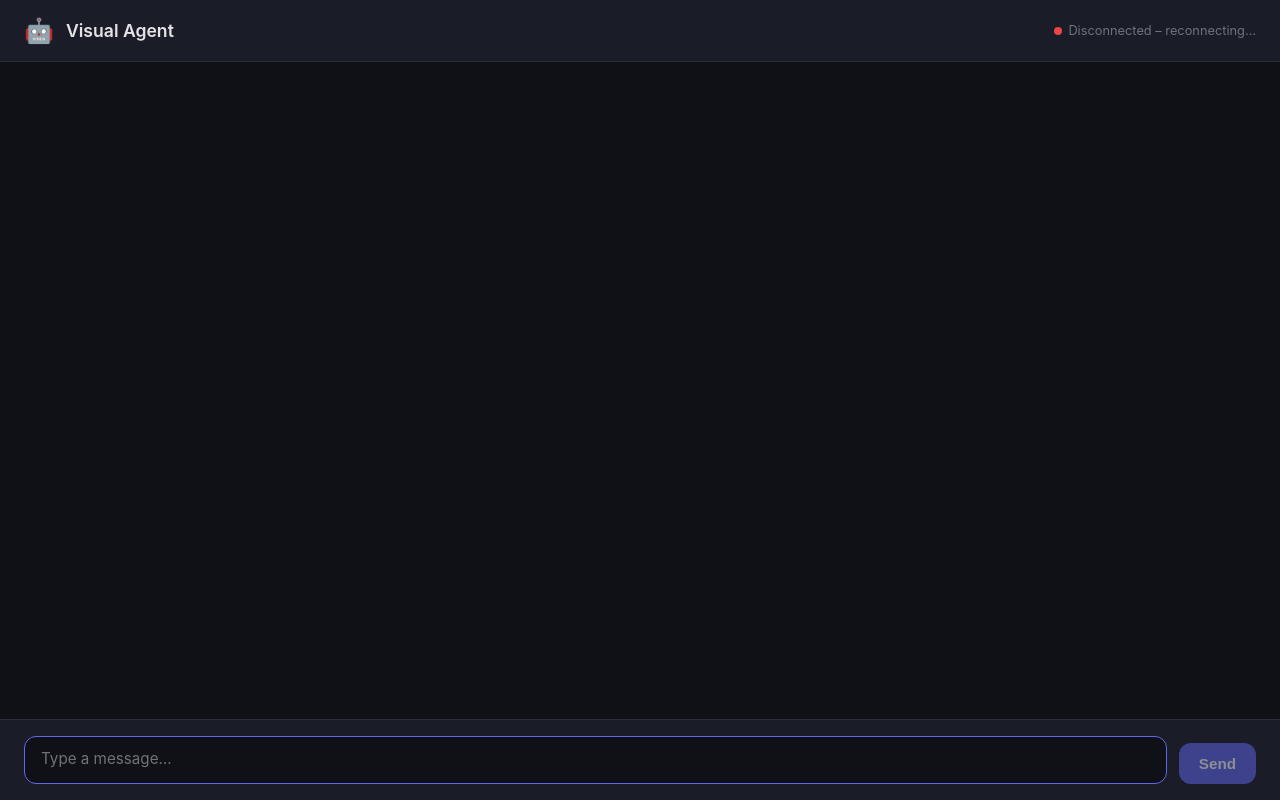
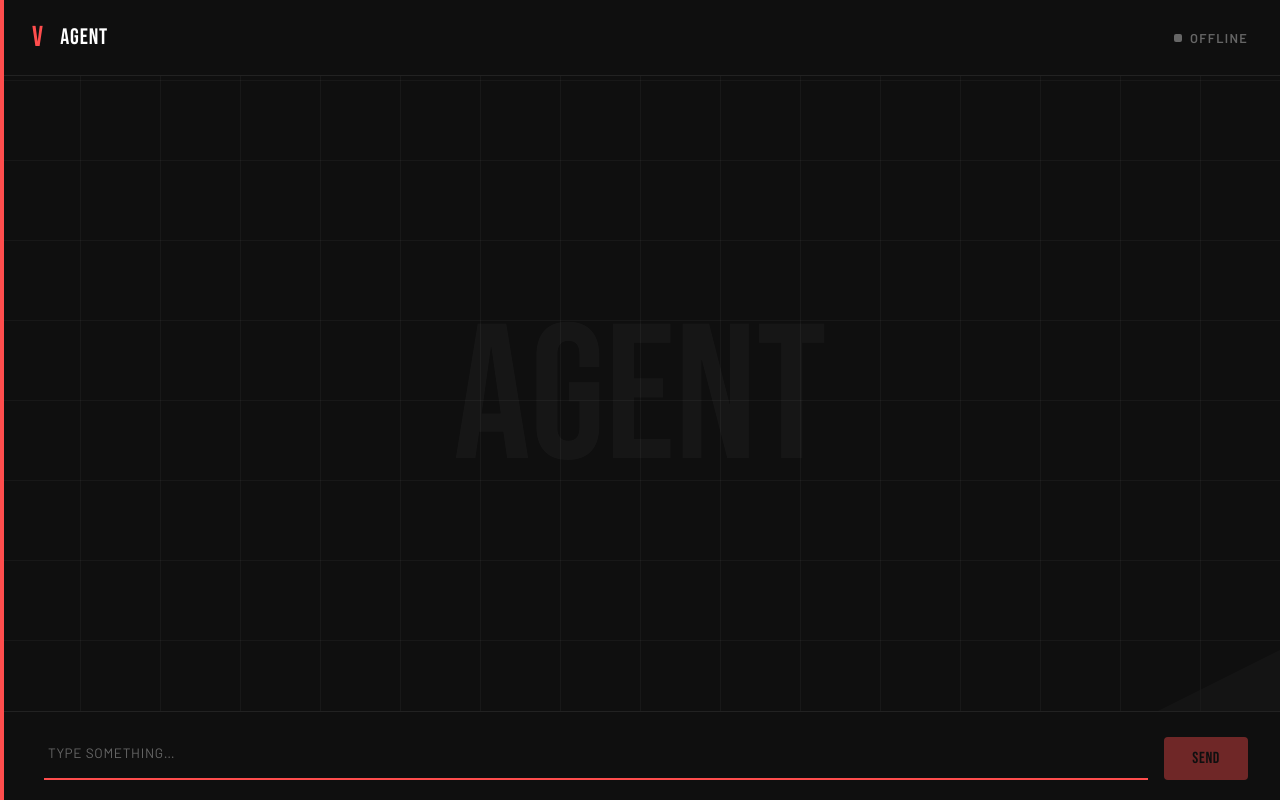
Before and after one commit to abidhmuhsin/awesome_ai, a website: page agents/strands_relay/ui/index.html in a window 1280 px wide. Drawn offline with Linux system fonts and the light colour scheme.

Commit message:
[strands_relay] ui redesign: brutalist aesthetic with Bebas Neue/Barlow fonts, red accent, animations

```diff
--- a/agents/strands_relay/ui/index.html
+++ b/agents/strands_relay/ui/index.html
@@ -3,184 +3,354 @@
 <head>
   <meta charset="UTF-8" />
   <meta name="viewport" content="width=device-width, initial-scale=1.0" />
-  <title>Visual Agent</title>
+  <title>Agent</title>
+  <link rel="preconnect" href="https://fonts.googleapis.com">
+  <link rel="preconnect" href="https://fonts.gstatic.com" crossorigin>
+  <link href="https://fonts.googleapis.com/css2?family=Bebas+Neue&family=Barlow:wght@400;600;700&display=swap" rel="stylesheet">
   <style>
     /* ── Reset & base ─────────────────────────────────────────────── */
     *, *::before, *::after { box-sizing: border-box; margin: 0; padding: 0; }
 
     :root {
-      --bg:        #0f1117;
-      --surface:   #1a1d27;
-      --border:    #2a2d3a;
-      --text:      #e4e4e7;
-      --muted:     #71717a;
-      --accent:    #6366f1;
-      --accent-h:  #818cf8;
-      --user-bg:   #6366f1;
-      --agent-bg:  #1e2030;
-      --error-bg:  #7f1d1d;
-      --radius:    12px;
+      --bg:           #0f0f0f;
+      --surface:      #1a1a1a;
+      --text:         #ffffff;
+      --text-muted:   #666666;
+      --accent:       #ff4d4d;
+      --accent-hover: #ff2020;
+      --white-bg:     #f5f5f5;
+      --dark-text:    #111111;
+      --border:       rgba(255,255,255,0.08);
+      --shadow-hard:  4px 4px 0 rgba(255,77,77,0.3);
+      --shadow-hard-hover: 6px 6px 0 rgba(255,77,77,0.5);
+      --user-bg:      #ff4d4d;
+      --agent-bg:     #1a1a1a;
+      --error-bg:     #8b0000;
+      --radius:       4px;
+      --font-display: 'Bebas Neue', sans-serif;
+      --font-body:    'Barlow', sans-serif;
+      --transition:   0.25s ease-out;
     }
 
     html, body { height: 100%; }
 
     body {
-      font-family: 'Inter', -apple-system, BlinkMacSystemFont, 'Segoe UI', sans-serif;
+      font-family: var(--font-body);
+      font-weight: 400;
       background: var(--bg);
       color: var(--text);
       display: flex;
       flex-direction: column;
+      position: relative;
+      overflow: hidden;
+    }
+
+    /* ── Watermark background ─────────────────────────────────────── */
+    .watermark {
+      position: fixed;
+      top: 50%;
+      left: 50%;
+      transform: translate(-50%, -50%);
+      font-family: var(--font-display);
+      font-size: 12rem;
+      text-transform: uppercase;
+      color: var(--text);
+      opacity: 0.03;
+      white-space: nowrap;
+      pointer-events: none;
+      z-index: 0;
+      user-select: none;
+    }
+
+    /* ── Vertical accent stripe ───────────────────────────────────── */
+    .accent-stripe {
+      position: fixed;
+      top: 0;
+      left: 0;
+      width: 4px;
+      height: 100%;
+      background: var(--accent);
+      z-index: 100;
     }
 
     /* ── Header ───────────────────────────────────────────────────── */
     header {
-      padding: 16px 24px;
+      padding: 20px 32px;
       border-bottom: 1px solid var(--border);
       display: flex;
       align-items: center;
-      gap: 12px;
-      background: var(--surface);
+      gap: 16px;
+      background: var(--bg);
+      position: relative;
+      z-index: 10;
+      animation: slideIn 0.5s ease-out forwards;
     }
-    header .logo { font-size: 1.5rem; }
-    header h1   { font-size: 1.1rem; font-weight: 600; }
+
+    @keyframes slideIn {
+      from { opacity: 0; transform: translateX(-20px); }
+      to { opacity: 1; transform: translateX(0); }
+    }
+
+    header .logo {
+      font-family: var(--font-display);
+      font-size: 1.8rem;
+      letter-spacing: 0.04em;
+      color: var(--accent);
+    }
+
+    header h1 {
+      font-family: var(--font-display);
+      font-size: 1.4rem;
+      letter-spacing: 0.04em;
+      text-transform: uppercase;
+      font-weight: 400;
+    }
+
     header .status {
       margin-left: auto;
       font-size: 0.8rem;
-      color: var(--muted);
+      font-weight: 600;
+      text-transform: uppercase;
+      letter-spacing: 0.1em;
+      color: var(--text-muted);
       display: flex;
       align-items: center;
-      gap: 6px;
+      gap: 8px;
     }
+
     header .dot {
       width: 8px; height: 8px;
-      border-radius: 50%;
-      background: #ef4444;
-      transition: background 0.3s;
+      border-radius: 2px;
+      background: var(--text-muted);
+      transition: all var(--transition);
     }
-    header .dot.connected { background: #22c55e; }
+
+    header .dot.connected {
+      background: #22c55e;
+      box-shadow: 0 0 0 2px rgba(34,197,94,0.3);
+    }
 
     /* ── Chat area ────────────────────────────────────────────────── */
     #chat {
       flex: 1;
       overflow-y: auto;
-      padding: 24px;
+      padding: 32px 40px;
+      padding-left: 44px;
       display: flex;
       flex-direction: column;
       gap: 16px;
+      position: relative;
+      z-index: 5;
+    }
+
+    #chat::-webkit-scrollbar {
+      width: 4px;
+    }
+
+    #chat::-webkit-scrollbar-track {
+      background: transparent;
+    }
+
+    #chat::-webkit-scrollbar-thumb {
+      background: var(--text-muted);
     }
 
     .msg {
       max-width: 720px;
       width: fit-content;
-      padding: 12px 16px;
+      padding: 14px 18px;
       border-radius: var(--radius);
-      line-height: 1.55;
+      line-height: 1.65;
       font-size: 0.95rem;
+      font-weight: 400;
       white-space: pre-wrap;
       word-wrap: break-word;
-      animation: fade 0.25s ease;
+      animation: messageIn 0.5s ease-out forwards;
+      opacity: 0;
     }
-    @keyframes fade { from { opacity: 0; transform: translateY(6px); } }
+
+    @keyframes messageIn {
+      from { opacity: 0; transform: translateX(-20px); }
+      to { opacity: 1; transform: translateX(0); }
+    }
 
     .msg.user {
       align-self: flex-end;
       background: var(--user-bg);
-      color: #fff;
-      border-bottom-right-radius: 4px;
+      color: var(--text);
+      font-weight: 600;
+      border-bottom-right-radius: 0;
+      box-shadow: var(--shadow-hard);
     }
+
     .msg.agent {
       align-self: flex-start;
       background: var(--agent-bg);
       border: 1px solid var(--border);
-      border-bottom-left-radius: 4px;
+      border-bottom-left-radius: 0;
     }
+
     .msg.system {
       align-self: center;
       background: transparent;
-      color: var(--muted);
-      font-size: 0.82rem;
-      padding: 4px 0;
+      color: var(--text-muted);
+      font-size: 0.75rem;
+      font-weight: 700;
+      text-transform: uppercase;
+      letter-spacing: 0.18em;
+      padding: 12px 0;
     }
+
     .msg.error {
       align-self: center;
       background: var(--error-bg);
-      color: #fca5a5;
+      color: var(--text);
       font-size: 0.85rem;
+      font-weight: 600;
+      border: 1px solid rgba(255,77,77,0.3);
     }
 
     /* ── Input bar ────────────────────────────────────────────────── */
     #input-bar {
-      padding: 16px 24px;
+      padding: 20px 32px;
+      padding-left: 44px;
       border-top: 1px solid var(--border);
-      background: var(--surface);
+      background: var(--bg);
       display: flex;
-      gap: 12px;
+      gap: 16px;
       align-items: flex-end;
+      position: relative;
+      z-index: 10;
+      animation: slideIn 0.5s ease-out 0.1s forwards;
+      opacity: 0;
     }
 
     #input {
       flex: 1;
-      background: var(--bg);
-      border: 1px solid var(--border);
-      border-radius: var(--radius);
+      background: transparent;
+      border: none;
+      border-bottom: 2px solid #333;
+      border-radius: 0;
       color: var(--text);
-      padding: 12px 16px;
+      padding: 12px 4px;
       font-size: 0.95rem;
-      font-family: inherit;
+      font-family: var(--font-body);
+      font-weight: 400;
       resize: none;
       min-height: 48px;
       max-height: 160px;
       outline: none;
-      transition: border-color 0.2s;
+      transition: all var(--transition);
     }
-    #input:focus { border-color: var(--accent); }
-    #input::placeholder { color: var(--muted); }
+
+    #input:focus {
+      border-bottom-color: var(--accent);
+    }
+
+    #input::placeholder {
+      color: var(--text-muted);
+      text-transform: uppercase;
+      letter-spacing: 0.05em;
+      font-size: 0.85rem;
+    }
 
     #send {
       background: var(--accent);
-      color: #fff;
+      color: var(--dark-text);
       border: none;
       border-radius: var(--radius);
-      padding: 12px 20px;
-      font-size: 0.95rem;
-      font-weight: 600;
+      padding: 12px 28px;
+      font-size: 1rem;
+      font-family: var(--font-display);
+      letter-spacing: 0.04em;
+      text-transform: uppercase;
       cursor: pointer;
-      transition: background 0.2s;
+      transition: all var(--transition);
       white-space: nowrap;
+      box-shadow: var(--shadow-hard);
     }
-    #send:hover       { background: var(--accent-h); }
-    #send:disabled     { opacity: 0.5; cursor: not-allowed; }
+
+    #send:hover {
+      background: var(--accent-hover);
+      transform: translate(-2px, -2px);
+      box-shadow: var(--shadow-hard-hover);
+    }
+
+    #send:disabled {
+      opacity: 0.4;
+      cursor: not-allowed;
+      transform: none;
+      box-shadow: none;
+    }
 
     /* ── Typing indicator ─────────────────────────────────────────── */
     .typing {
       display: inline-flex;
-      gap: 4px;
-      padding: 12px 16px;
+      gap: 8px;
+      padding: 14px 18px;
       background: var(--agent-bg);
       border: 1px solid var(--border);
       border-radius: var(--radius);
-      border-bottom-left-radius: 4px;
+      border-bottom-left-radius: 0;
       align-self: flex-start;
+      animation: messageIn 0.25s ease-out forwards;
     }
+
     .typing span {
-      width: 7px; height: 7px;
-      border-radius: 50%;
-      background: var(--muted);
-      animation: bounce 1.4s infinite ease-in-out;
+      width: 10px; height: 10px;
+      border-radius: 2px;
+      background: var(--accent);
+      animation: pulse 1s infinite ease-in-out;
     }
-    .typing span:nth-child(2) { animation-delay: 0.2s; }
-    .typing span:nth-child(3) { animation-delay: 0.4s; }
-    @keyframes bounce {
-      0%, 60%, 100% { transform: translateY(0); }
-      30%           { transform: translateY(-6px); }
+
+    .typing span:nth-child(2) { animation-delay: 0.15s; }
+    .typing span:nth-child(3) { animation-delay: 0.3s; }
+
+    @keyframes pulse {
+      0%, 100% { opacity: 0.3; transform: scale(0.8); }
+      50% { opacity: 1; transform: scale(1); }
+    }
+
+    /* ── Grid lines (optional background) ─────────────────────────── */
+    .grid-bg {
+      position: fixed;
+      top: 0;
+      left: 0;
+      width: 100%;
+      height: 100%;
+      pointer-events: none;
+      z-index: 0;
+      background-image:
+        linear-gradient(rgba(255,255,255,0.04) 1px, transparent 1px),
+        linear-gradient(90deg, rgba(255,255,255,0.04) 1px, transparent 1px);
+      background-size: 80px 80px;
+    }
+
+    /* ── Diagonal crop decoration ─────────────────────────────────── */
+    .diagonal-top {
+      position: fixed;
+      bottom: 0;
+      right: 0;
+      width: 300px;
+      height: 150px;
+      background: var(--surface);
+      clip-path: polygon(100% 0, 100% 100%, 0 100%);
+      opacity: 0.5;
+      z-index: 0;
     }
   </style>
 </head>
 <body>
 
+  <!-- Background elements -->
+  <div class="accent-stripe"></div>
+  <div class="watermark">AGENT</div>
+  <div class="grid-bg"></div>
+  <div class="diagonal-top"></div>
+
   <header>
-    <span class="logo">🤖</span>
-    <h1>Visual Agent</h1>
+    <span class="logo">V</span>
+    <h1>Agent</h1>
     <div class="status">
       <span class="dot" id="status-dot"></span>
       <span id="status-text">Connecting…</span>
@@ -190,8 +360,8 @@
   <div id="chat"></div>
 
   <form id="input-bar" autocomplete="off">
-    <textarea id="input" rows="1" placeholder="Type a message…" autofocus></textarea>
-    <button id="send" type="submit">Send</button>
+    <textarea id="input" rows="1" placeholder="TYPE SOMETHING…" autofocus></textarea>
+    <button id="send" type="submit">SEND</button>
   </form>
 
   <script>
@@ -211,13 +381,13 @@
 
       ws.addEventListener('open', () => {
         dotEl.classList.add('connected')
-        statusEl.textContent = 'Connected'
+        statusEl.textContent = 'ONLINE'
         sendBtn.disabled = false
       })
 
       ws.addEventListener('close', () => {
         dotEl.classList.remove('connected')
-        statusEl.textContent = 'Disconnected – reconnecting…'
+        statusEl.textContent = 'OFFLINE'
         sendBtn.disabled = true
         setTimeout(connect, 2000)
       })
```
